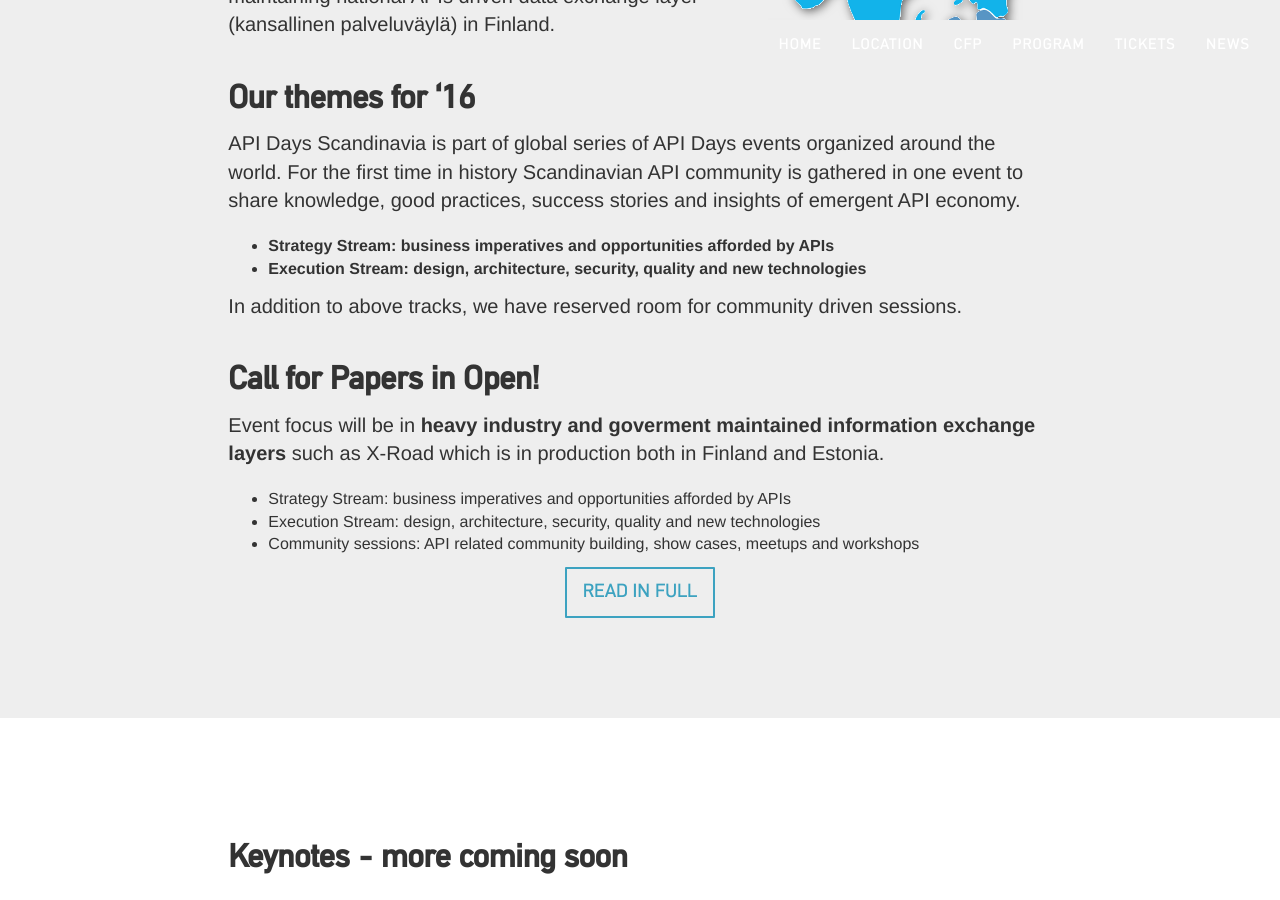
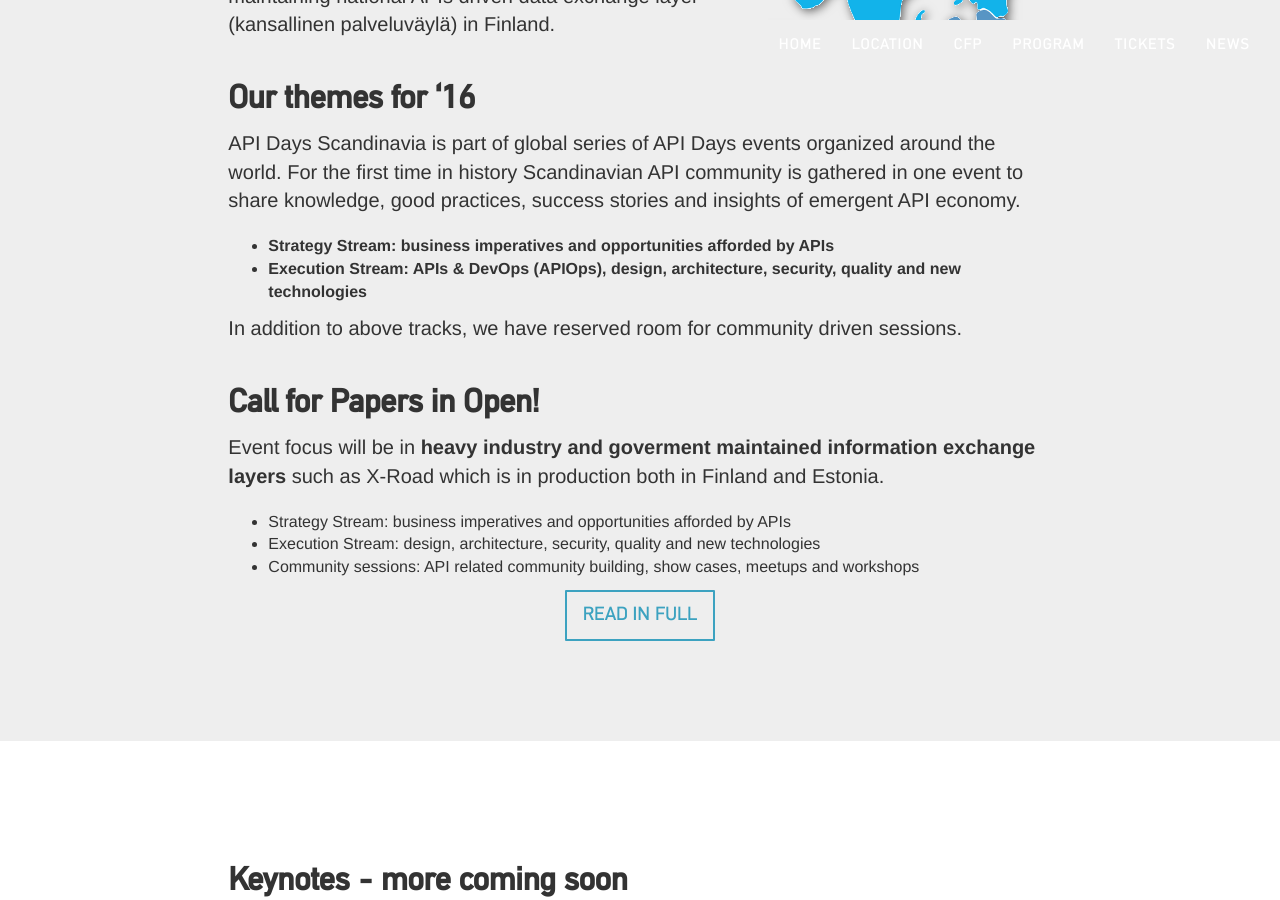
Before and after one commit to apidaysnordic/apidaysnordic.github.io, a Jekyll site: the page built from index.md, in a window 1280 px wide and 900 px high, scrolled down 1479 px. Built offline with Jekyll 4.4.1, drawn with Linux system fonts in a browser that asks for light colours; some web fonts are replaced; comment, search, counter and statistics services are not loaded; some of the changed text lies outside the part shown.

Commit message:
added apiops to various places

```diff
--- a/_layouts/cfp.html
+++ b/_layouts/cfp.html
@@ -77,12 +77,12 @@
 
 			<h2>Our themes for ‘16</h2>
 			<p class="p1"><span>
-			API Days Scandinavia is part of global series of API Days events organized around the world. For the first time in history Scandinavian API community is gathered in one event to share knowledge, good practices, success stories and insights of emergent API economy.
+			API Days Scandinavia is part of global series of API Days events organized around the world. For the first time in history Scandinavian API community is gathered in one event to share knowledge, good practices, success stories and insights of emergent API economy and combination of APIs & DevOps (APIOps).
 			</span></p>
 
 			<ul>
                           <li><b>Strategy Stream: business imperatives and opportunities afforded by APIs</b></li>
-                          <li><b>Execution Stream: design, architecture, security, quality and new technologies</b></li>
+                          <li><b>Execution Stream: APIs & DevOps (APIOps), design, architecture, security, quality and new technologies</b></li>
 			  <li><b>Community Stream: community building, meetups, show cases and workshops</b></li>
 			</ul>
 			<p class="p1"><span>
--- a/_layouts/default.html
+++ b/_layouts/default.html
@@ -37,7 +37,7 @@
 
 					<div class="banner">
 						<h1 class="intro-heading">Scandic API Days Conference 2016<br>18th-19th May, Tampere Hall Congress and Concert Centre, Tampere, Finland</h1>
-						<p>Heavy Industry and APIs & Government Driven API Platforms.</p>
+						<p>Heavy Industry and APIs & Government Driven API Platforms & APIOPs (APIs + DevOps).</p>
 					</div>
 
 				</div>
@@ -83,7 +83,7 @@
                                 <div class="page-section-content">
 					<ul>
                                         <li><b>Strategy Stream: business imperatives and opportunities afforded by APIs</b></li>
-                                        <li><b>Execution Stream: design, architecture, security, quality and new technologies</b></li>
+                                        <li><b>Execution Stream: APIs & DevOps (APIOps), design, architecture, security, quality and new technologies</b></li>
 					</ul>
 				<p class="p1"><span>
 				In addition to above tracks, we have reserved room for community driven sessions.
```
